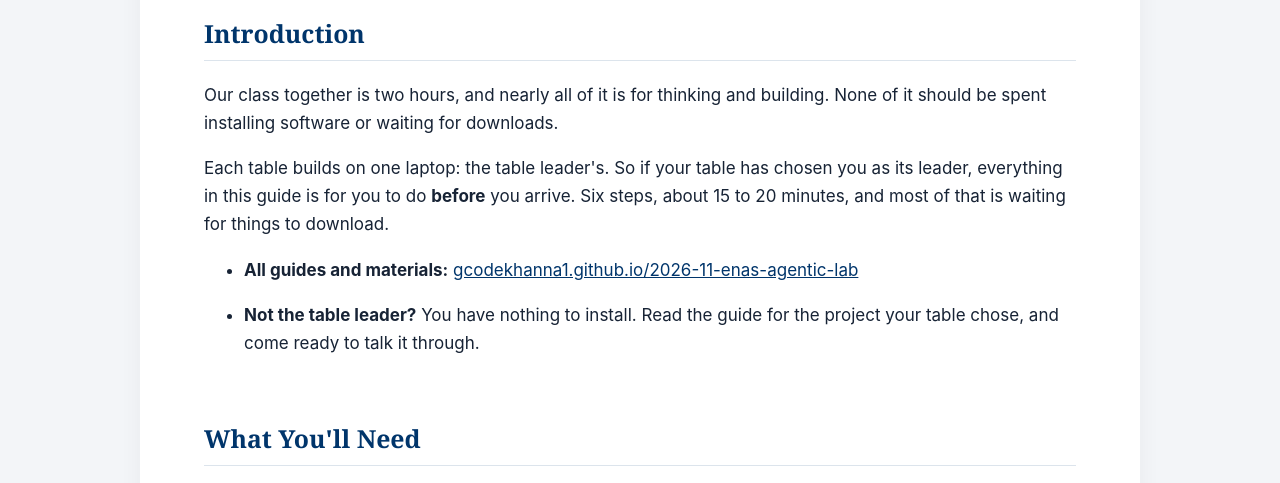
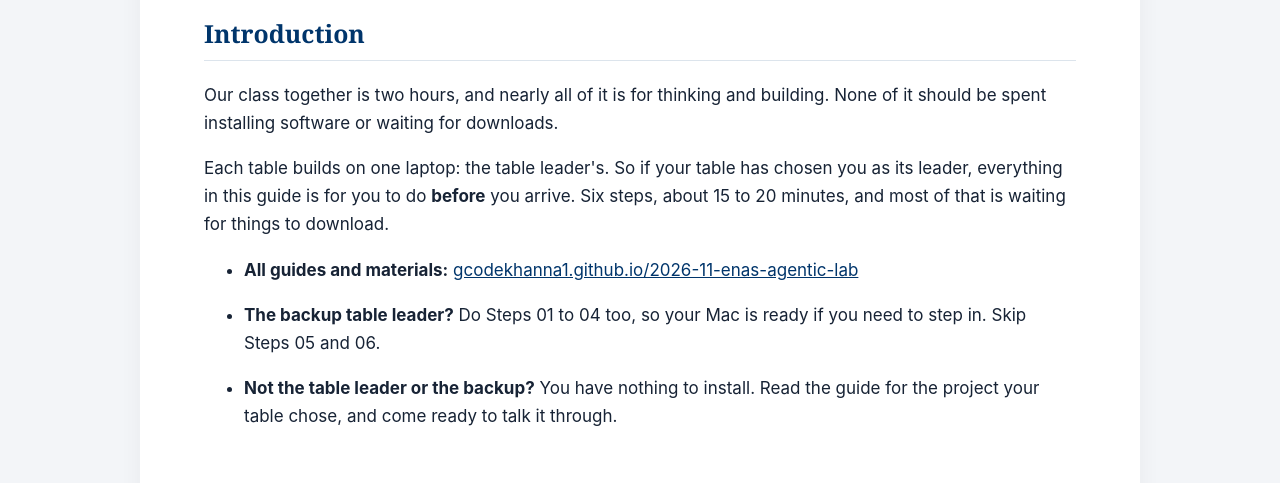
Before and after one commit to gcodekhanna1/2026-11-enas-agentic-lab, a plain HTML site: page Lab_00_Guide_Setup.html in a window 1280 px wide. Shown: the part 264-747 px from the top of the page. Drawn offline with Linux system fonts and the light colour scheme.

Commit message:
Lab 00: sign-in is for table leaders; backups do Steps 01 to 04

```diff
--- a/Lab_00_Guide_Setup.html
+++ b/Lab_00_Guide_Setup.html
@@ -37,7 +37,9 @@ table.path{border-collapse:collapse;width:100%}table.path th,table.path td{borde
 <ul>
 <li><p><strong>All guides and materials:</strong> <a href="https://gcodekhanna1.github.io/2026-11-enas-agentic-lab/">gcodekhanna1.github.io/2026-11-enas-agentic-lab</a></p>
 </li>
-<li><p><strong>Not the table leader?</strong> You have nothing to install. Read the guide for the project your table chose, and come ready to talk it through.</p>
+<li><p><strong>The backup table leader?</strong> Do Steps 01 to 04 too, so your Mac is ready if you need to step in. Skip Steps 05 and 06.</p>
+</li>
+<li><p><strong>Not the table leader or the backup?</strong> You have nothing to install. Read the guide for the project your table chose, and come ready to talk it through.</p>
 </li>
 </ul>
 <br>
@@ -176,6 +178,8 @@ table.path{border-collapse:collapse;width:100%}table.path th,table.path td{borde
 <br>
 
 <h2>Step 05: Sign In to Your Lab Account</h2>
+<p class="info"><b>Table leaders only.</b> Do this step once you've received the email telling you which lab account is your table's. Backups: stop after Step 04. If you end up stepping in for your table leader, the teaching team will move the sign-in emails to you, and you'll do Steps 05 and 06 then.</p>
+
 <ul>
 <li><p>Open the Claude desktop app.</p>
 </li>
```
Also changed, not shown: 6 other files.
